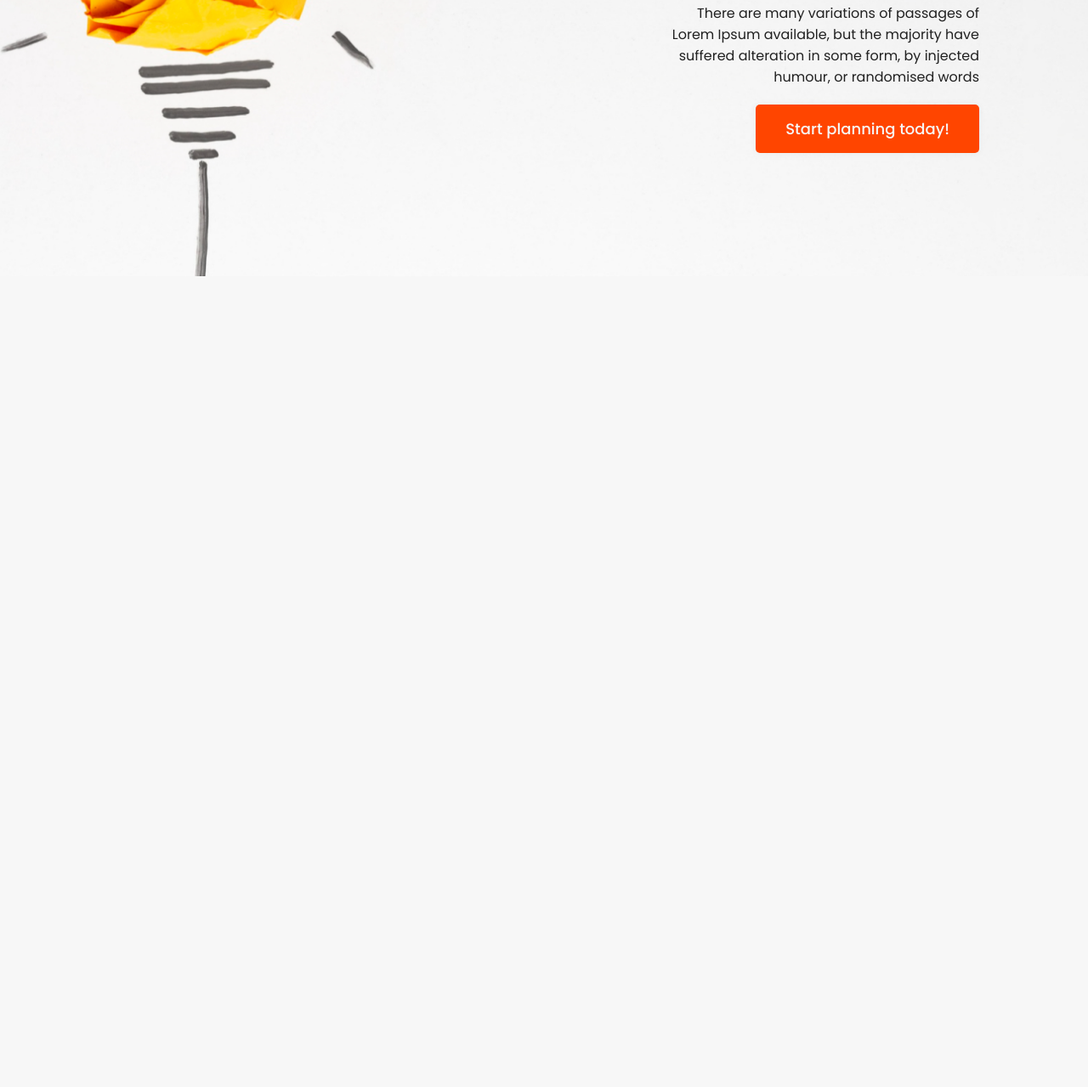
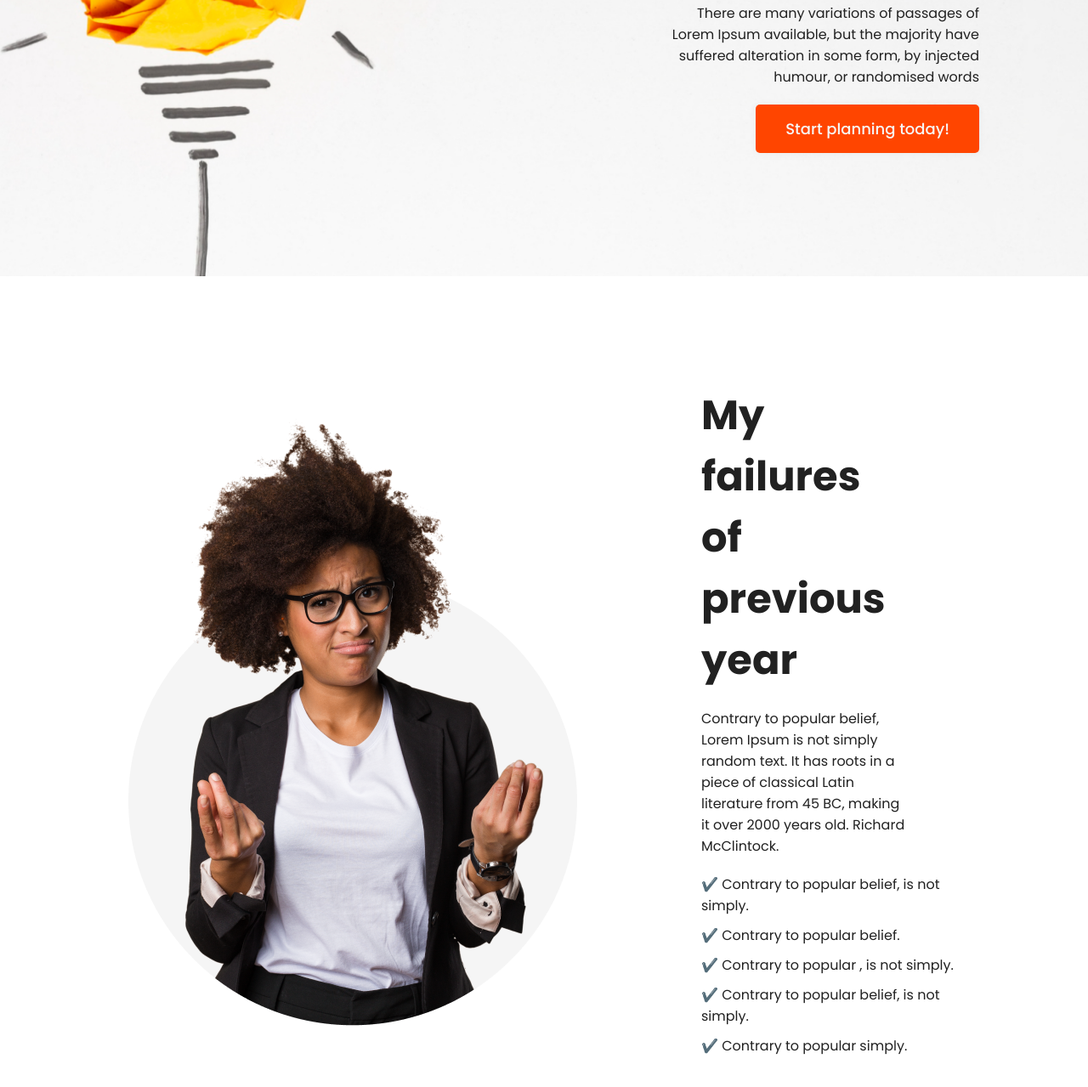
Before and after one commit to shohan-pherones/new-year-new-me, a plain HTML site: page index.html in a window 1280 px wide. Shown: the part 475-1754 px from the top of the page at 85% size. Before the commit the page ends 800 px from the top, so only its background shows below. Drawn offline with Linux system fonts and the light colour scheme.

Commit message:
failures section added

```diff
--- a/index.html
+++ b/index.html
@@ -19,7 +19,28 @@
         <button class="btn btn-primary">Start planning today!</button>
       </div>
     </header>
-    <main></main>
+    <main>
+      <section class="failures-section wrapper">
+        <div class="failures-left">
+          <img src="./images/person.png" alt="Person photo" />
+        </div>
+        <div class="failures-right">
+          <h2>My failures of previous year</h2>
+          <p>
+            Contrary to popular belief, Lorem Ipsum is not simply random text.
+            It has roots in a piece of classical Latin literature from 45 BC,
+            making it over 2000 years old. Richard McClintock.
+          </p>
+          <ul>
+            <li>✔️ Contrary to popular belief, is not simply.</li>
+            <li>✔️ Contrary to popular belief.</li>
+            <li>✔️ Contrary to popular , is not simply.</li>
+            <li>✔️ Contrary to popular belief, is not simply.</li>
+            <li>✔️ Contrary to popular simply.</li>
+          </ul>
+        </div>
+      </section>
+    </main>
     <footer></footer>
   </body>
 </html>
--- a/styles.css
+++ b/styles.css
@@ -20,7 +20,6 @@ html {
 }
 
 body {
-  background-color: #f7f7f7;
   color: #212121;
   font-family: "Poppins", sans-serif;
   font-size: 1.6rem;
@@ -78,3 +77,32 @@ header {
   background-color: orangered;
   color: #f7f7f7;
 }
+
+.failures-section {
+  padding: 10vw 0;
+  display: flex;
+  justify-content: center;
+  align-items: center;
+  gap: 10vw;
+}
+
+.failures-right {
+  display: flex;
+  flex-direction: column;
+  gap: 2rem;
+}
+
+.failures-right h2 {
+  font-size: 4.8rem;
+  width: 75%;
+}
+
+.failures-right p {
+  width: 75%;
+}
+
+.failures-right ul {
+  display: flex;
+  flex-direction: column;
+  gap: 1rem;
+}
```
